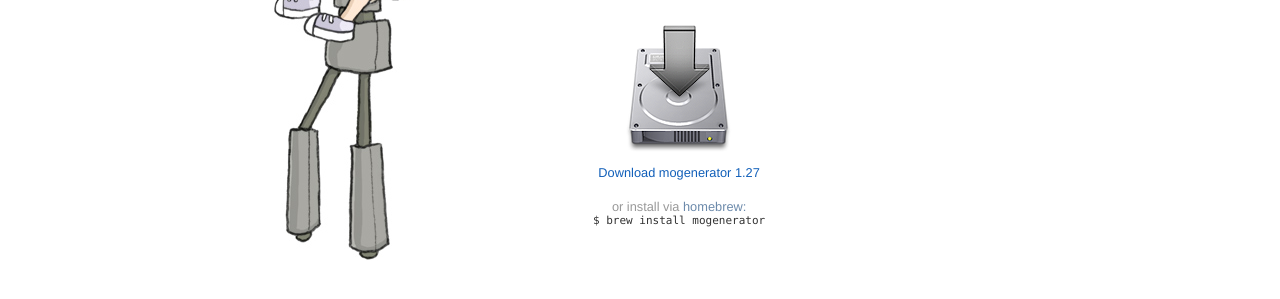
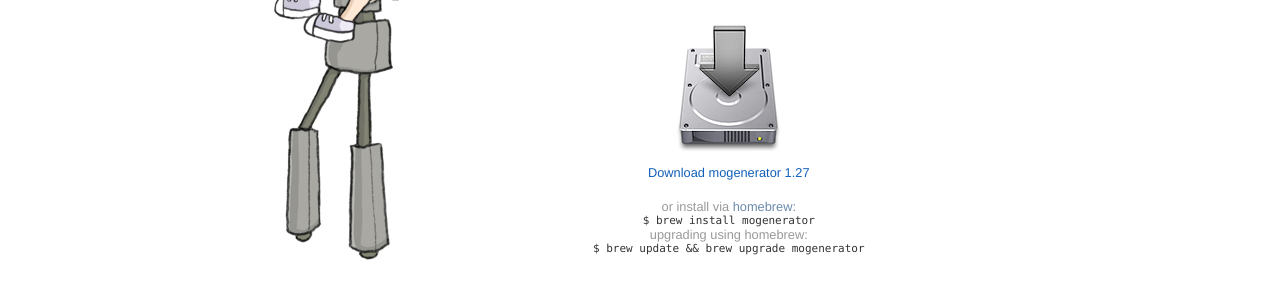
Before and after one commit to rentzsch/mogenerator, a plain HTML site: page index.html in a window 1280 px wide. Shown: the part 309-608 px from the top of the page. Drawn offline with Linux system fonts and the light colour scheme.

Commit message:
include instructions on how to upgrade using brew

```diff
--- a/index.html
+++ b/index.html
@@ -28,7 +28,7 @@
     		<div id="actions">
     			<div>
 					<a href="http://github.com/downloads/rentzsch/mogenerator/mogenerator-1.27.dmg">
-						<img src="download.png" alt="Download">
+						<img src="download.png" width="130" height="130" alt="Download">
 						<span class="title">Download mogenerator 1.27</span>
 						<!--<span class="subtitle">includes Xmo'd</span>-->
 					</a>
@@ -38,6 +38,12 @@
 					<span class="command">
 						$ brew install mogenerator
 					</span>
+					<span class="homebrew" style="margin-top: 0em;">
+						upgrading using homebrew:
+					</span>
+					<span class="command">
+						$ brew update && brew upgrade mogenerator
+					</span>
 				</div>
             </div>
         </div>
```
